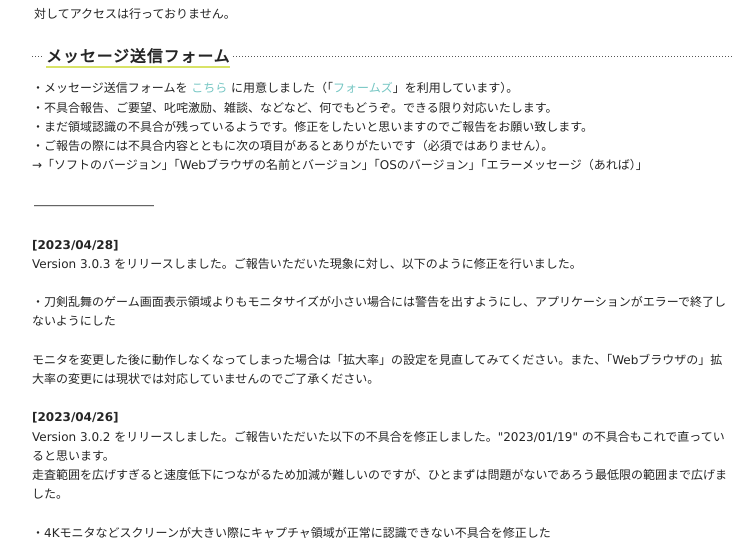
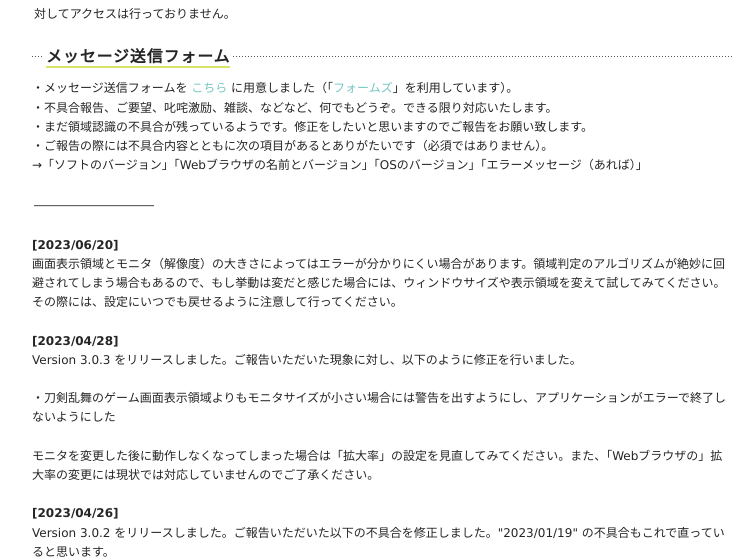
Before and after one commit to nikukyugamer/sword-sword-ranbu, a PHP site: page / in a window 1280 px wide. Shown: the part 472-1030 px from the top of the page, without its empty margins (258-1014 px from the left). Run offline with PHP 8.4, Linux system fonts and the light colour scheme.

Commit message:
画面表示領域による不具合の注意書きを追加 (#51)

```diff
--- a/index.php
+++ b/index.php
@@ -114,6 +114,14 @@ height="0" width="0" style="display:none;visibility:hidden"></iframe></noscript>
 <p></p>
 
 <p>――――――――――</p>
+
+<div>
+  <span style="font-weight: bold;">[2023/06/20]</span>
+  <br>
+  画面表示領域とモニタ（解像度）の大きさによってはエラーが分かりにくい場合があります。領域判定のアルゴリズムが絶妙に回避されてしまう場合もあるので、もし挙動は変だと感じた場合には、ウィンドウサイズや表示領域を変えて試してみてください。その際には、設定にいつでも戻せるように注意して行ってください。
+</div>
+
+<br>
 
 <div>
   <span style="font-weight: bold;">[2023/04/28]</span>
```
